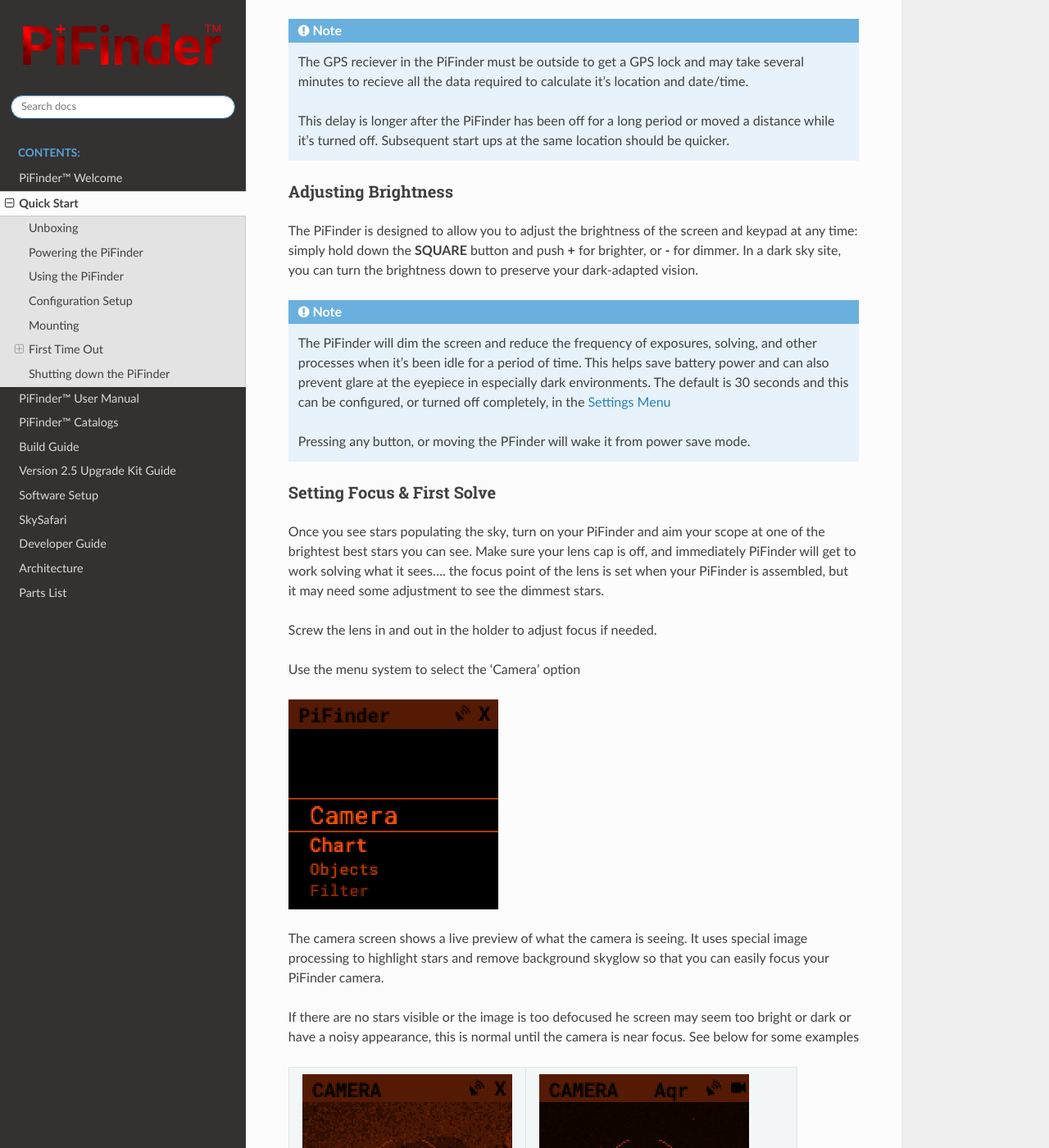
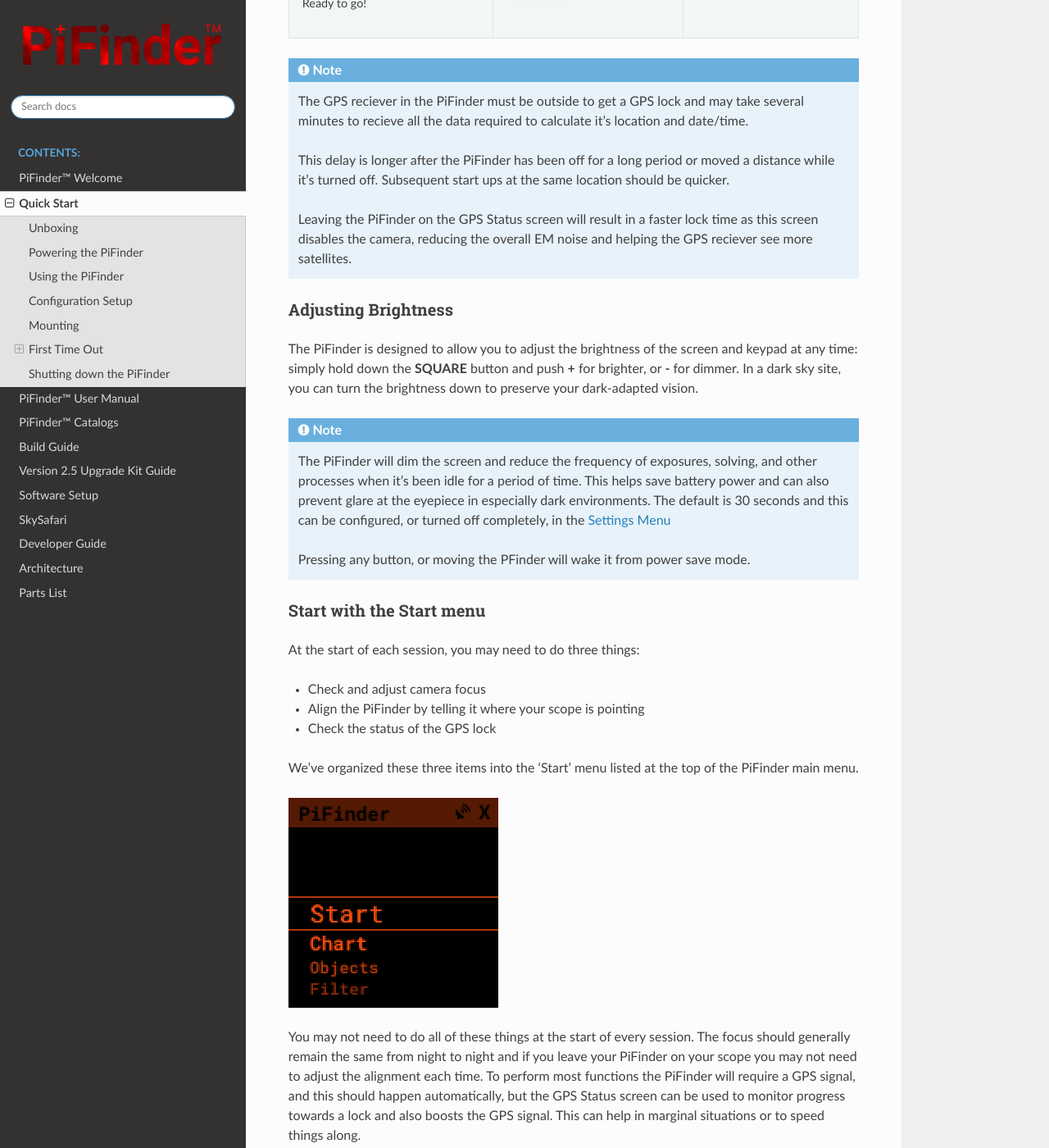
Before and after one commit to brickbots/PiFinder, a Sphinx documentation site: the page built from docs/source/quick_start.rst, in a window 1280 px wide and 1400 px high, scrolled down 7400 px. Shown: the whole window at 82% size. Built offline with Sphinx 7.4.7 and the Read the Docs theme 3.1.0, drawn with Linux system fonts in a browser that asks for light colours; some of the changed text lies outside the part shown.

Commit message:
Update docs with new start process

```diff
--- a/docs/source/quick_start.rst
+++ b/docs/source/quick_start.rst
@@ -2,9 +2,13 @@
 ================
 
 .. note::
-   This documentation is for v3 and v2.5 PiFinders running software 2.1.0 or above.
+   This documentation is for v3 and v2.5 PiFinders running software 2.2.0 or above.
+   You can see what version of software is running by lookin in the upper right of
+   the welcome screen.
+
    If you need docs for a previous version please choose `1.x.x <https://pifinder.readthedocs.io/en/v1.11.2/index.html>`_
-   or `2.0.x <https://pifinder.readthedocs.io/en/v2.0.4/index.html>`_
+   , `2.0.x <https://pifinder.readthedocs.io/en/v2.0.4/index.html>`_
+   or `2.1.x <https://pifinder.readthedocs.io/en/v2.1.1/index.html>`_
 
 Congratulations on getting your hands on a PiFinder™! Whether you’ve built it from scratch, or ordered a completed model
 from BBLabs, you’re on your way to a whole new level of accuracy and ease while observing the night sky.
@@ -217,6 +221,10 @@
    This delay is longer after the PiFinder has been off for a long period or moved a distance
    while it's turned off.  Subsequent start ups at the same location should be quicker.
 
+   Leaving the PiFinder on the GPS Status screen will result in a faster lock time as
+   this screen disables the camera, reducing the overall EM noise and helping the GPS
+   reciever see more satellites.
+
 
 
 Adjusting Brightness
@@ -234,6 +242,25 @@
 
    Pressing any button, or moving the PFinder will wake it from power save mode.
 
+Start with the Start menu
+^^^^^^^^^^^^^^^^^^^^^^^^^^^^^^^^^
+
+At the start of each session, you may need to do three things:
+
+- Check and adjust camera focus
+- Align the PiFinder by telling it where your scope is pointing
+- Check the status of the GPS lock
+
+We've organized these three items into the 'Start' menu listed at the top of the PiFinder main menu.
+
+.. image:: images/quick_start/pifinder_main_menu.png
+
+You may not need to do all of these things at the start of every session.  The focus should generally remain
+the same from night to night and if you leave your PiFinder on your scope you may not need to adjust the
+alignment each time.  To perform most functions the PiFinder will require a GPS signal, and this should
+happen automatically, but the GPS Status screen can be used to monitor progress towards a lock and also
+boosts the GPS signal.  This can help in marginal situations or to speed things along.
+
 
 Setting Focus & First Solve
 ^^^^^^^^^^^^^^^^^^^^^^^^^^^^^^^^^
@@ -245,11 +272,11 @@
 
 Screw the lens in and out in the holder to adjust focus if needed.
 
-Use the menu system to select the 'Camera' option
+Use the menu system to select the 'Focus' option under the 'Start' menu
 
-.. image:: images/quick_start/main_menu_02_docs.png
+.. image:: images/quick_start/start_menu.png
 
-The camera screen shows a live preview of what the camera is seeing.  It uses special image processing to
+The Focus screen shows a live preview of what the camera is seeing.  It uses special image processing to
 highlight stars and remove background skyglow so that you can easily focus your PiFinder camera.
 
 If there are no stars visible or the image is too defocused he screen may seem too bright or dark or
@@ -302,9 +329,9 @@
    `click here <https://pifinder.readthedocs.io/en/v2.0.4/quick_start.html#alignment>`_
 
 
-To being, select the 'Align' option from the main menu
+To being, select the 'Align' option from the 'Start' menu
 
-.. image:: images/quick_start/align_menu.png
+.. image:: images/quick_start/start_align_selected.png
 
 You'll see a rendered star chart with constellation lines showing the area of the sky the
 PiFinder is seeing.  If you instead see a message about not having a solve, return to the
@@ -358,6 +385,40 @@
    This is not the same as adding alignment points to a standard DSC to improve accuracy, this is
    simply telling the PiFinder where in your eyepiece you'd like objects to be put if your initial
    alignment was not quite to your liking.
+
+
+GPS Status
+^^^^^^^^^^^
+
+There is a GPS status indicator in the PiFinder title bar which will flash while the PiFinder is
+searching for it's position and time.  This indicator will turn solid once the PiFinder knows where
+it's at and what time it is.  You can monitor this process and activate a special signal boost mode
+via the 'GPS Status' menu item in the 'Start' menu.
+
+.. image:: images/quick_start/start_gps_selected.png
+
+This screen has two modes, one with basic details in larger text and a full details mode.  You can
+switch between them using the SQUARE button.
+
+.. list-table::
+
+   * - .. figure:: images/quick_start/GPS_Status.png
+
+          Easy to read summary
+
+     - .. figure:: images/quick_start/GPS_Status_details.png
+
+          Full details view
+
+
+If you are using the PiFinder under partially obstructed skies, or locking is just taking longer than
+you like, you can leave this screen active to enhance the GPS signal by temporarily stopping the camera.
+Like most electronics, the camera system generates electromagnetic noise that can make it more difficult
+for the subtle GPS satellite signals.
+
+Once a lock is indicated, you can press the LEFT arrow to return to the menu, re-activate the camera,
+and continue on to find your first object!
+
 
 
 Find Your First Object
```
Also changed, not shown: docs/source/user_guide.rst (+7 -2 lines), docs/source/images/quick_start/GPS_Status.png (added), docs/source/images/quick_start/GPS_Status_details.png (added), docs/source/images/quick_start/pifinder_main_menu.png (added), docs/source/images/quick_start/start_align_selected.png (added), docs/source/images/quick_start/start_gps_selected.png (added), docs/source/images/quick_start/start_menu.png (added).
